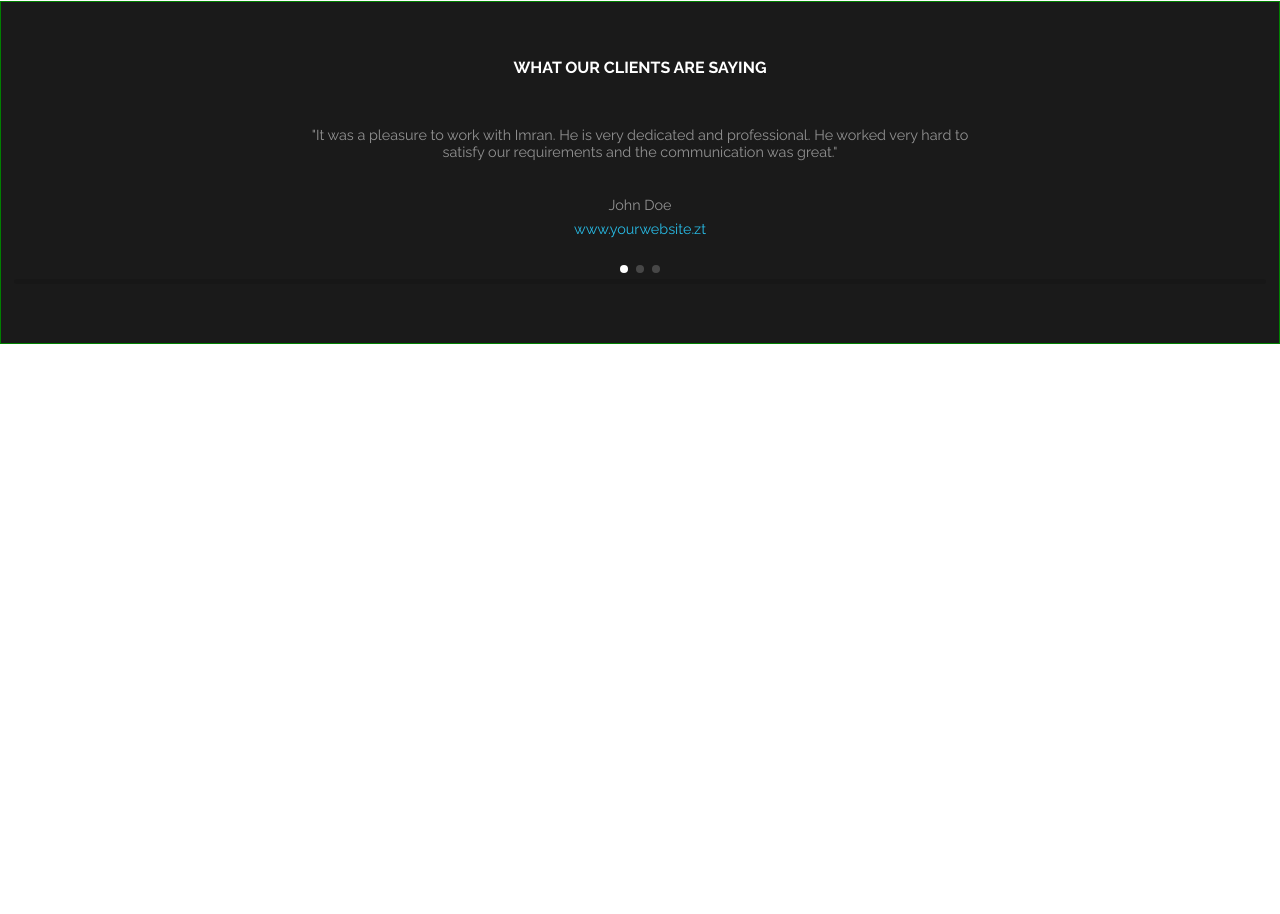
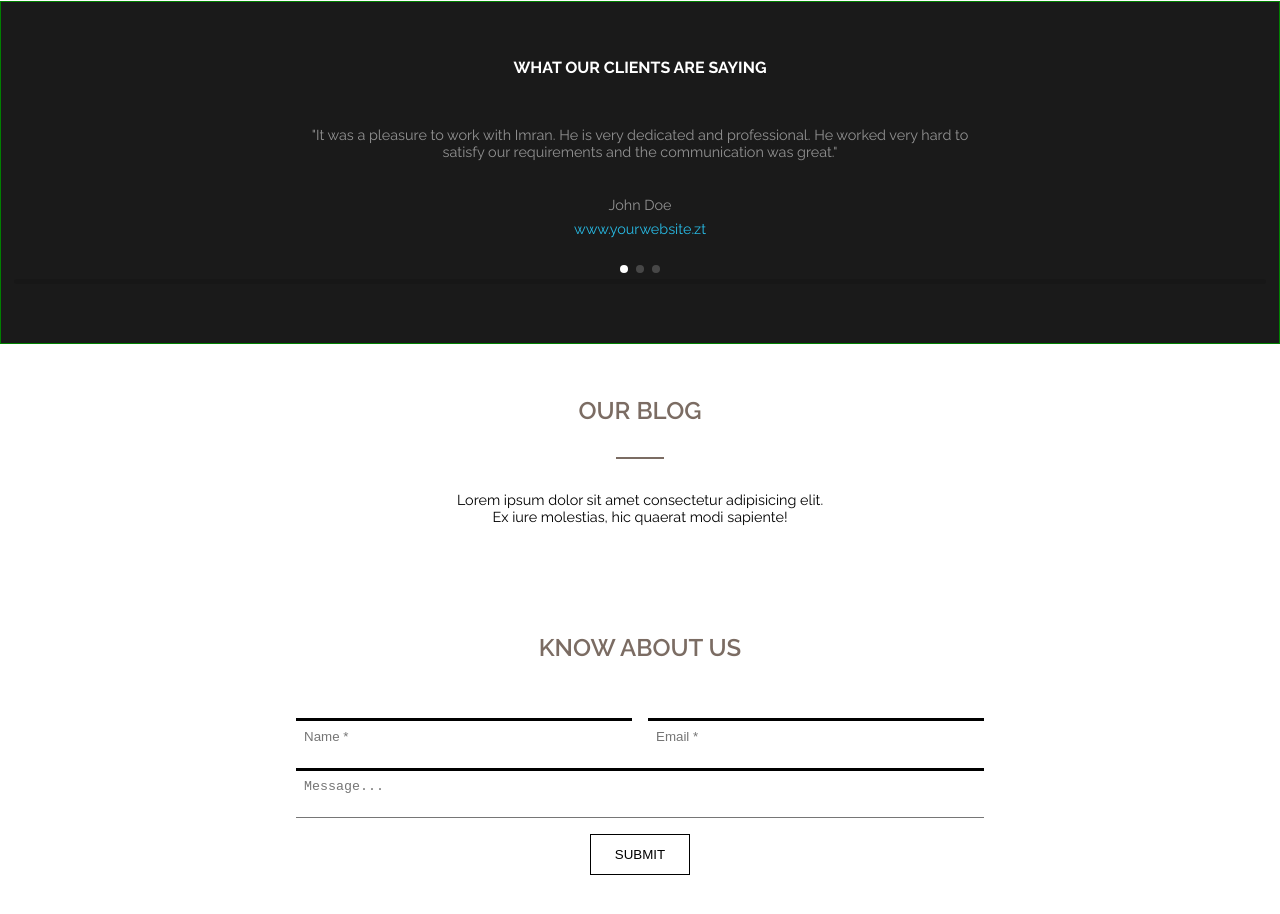
Before and after one commit to jovan-nikolic-dev/mairala, a plain HTML site: page index.html in a window 1280 px wide. Shown: the part 3633-4547 px from the top of the page. Before the commit the page ends 3977 px from the top, so only its background shows below. Drawn offline with nearby package versions, Linux system fonts and the light colour scheme.

Commit message:
in_progress

```diff
--- a/css/style.css
+++ b/css/style.css
@@ -8,6 +8,8 @@
     --clr-dark-bg: #1a1a1a;
     --clr-dark-bg-text: #929292;
     --clr-link: #28bbe5;
+    --clr-footer-bg: #222222;
+    --clr-footer-text: #c2c2c2;
 }
 /* reset */
 * {
@@ -58,6 +60,7 @@
     margin: auto;
     padding: 0 1rem;
 }
+
 
 
     /* headings */
@@ -277,9 +280,10 @@ a {
 #latest .heading {
     color: #fff;
     margin-top: 0;
-
 }
-
+#latest a {
+    color: var(--clr-link);
+}
 #portfolios .button-container {
     padding: 4rem 0;
     display: flex;
@@ -363,3 +367,80 @@ a {
 #testimonials .swiper-pagination-bullet {
     background-color: white;
 }
+
+
+#blog .wrapper {
+    display: flex;
+    justify-content: center;
+}
+
+#contact {
+    padding: 3.5rem 0;
+}
+#contact .wrapper {
+    display: grid;
+}
+#contact h2 {
+    grid-column-start: 1;
+    grid-column-end: 3;
+    grid-row-start: 1;
+    grid-row-end: 2;
+    justify-self: center;
+}
+#contact input[type="text"] {
+    grid-column-start: 1;
+    grid-column-end: 2;
+    grid-row-start: 2;
+    grid-row-end: 3;
+}
+#contact input[type="email"] {
+    grid-column-start: 2;
+    grid-column-end: 3;
+    grid-row-start: 2;
+    grid-row-end: 3;
+}
+#contact textarea {
+    grid-column-start: 1;
+    grid-column-end: 3;
+    grid-row-start: 3;
+    grid-row-end: 4;
+}
+#contact .button-container {
+    grid-column-start: 1;
+    grid-column-end: 3;
+    grid-row-start: 4;
+    grid-row-end: 5;
+    justify-self: center;
+}
+
+#contact h2 {
+    margin-bottom: 3.5rem;
+}
+#contact input:not([type="submit"]),
+#contact textarea {
+    padding: .5rem;
+    border-top: 3px solid #000;
+
+    border-left: none;
+    border-right: none;
+    margin-bottom: 1rem;
+}
+#contact input[type="text"],
+#contact input[type="email"] {
+    border-bottom: none;
+}
+#contact textarea {
+    resize: none;
+}
+#contact input[type="text"] {
+    margin-right: .5rem;
+}
+#contact input[type="email"] {
+    margin-left: .5rem;
+}
+
+
+#main-footer .footer-info {
+    color: var(--clr-footer-text);
+    background-color: var(--clr-footer-bg);
+}
--- a/index.html
+++ b/index.html
@@ -268,13 +268,29 @@
     </section>
 
     <section id="blog">
-        <div class="container">
-
+        <div class="container-md">
+            <div class="wrapper">
+                <div class="text-box-primary text-center">
+                    <h2 class="heading section-heading">our blog</h2>
+                    <div class="bottom-line"></div>
+                    <p>Lorem ipsum dolor sit amet consectetur adipisicing elit. Ex iure molestias, hic quaerat modi sapiente!</p>
+                </div>
+            </div>
+            <div class="item-grid"></div>
         </div>
     </section>
 
     <section id="contact">
-        <div class="container">
+        <div class="container-sm">
+            <div class="wrapper">
+                <h2 class="heading section-heading">know about us</h2>
+                <input type="text" placeholder="Name *">
+                <input type="email" placeholder="Email *">
+                <textarea name="message" placeholder="Message..."></textarea>
+                <div class="button-container">
+                    <input type="submit" class="btn" value="Submit">
+                </div>
+            </div>
 
         </div>
     </section>
@@ -282,7 +298,10 @@
     <footer id="main-footer">
         <div class="container">
             <div class="footer-info">
-
+                <div class="footer-info-main"></div>
+                <div class="footer-info-recent"></div>
+                <div class="footer-info-feeds"></div>
+                <div class="footer-info-addres"></div>
             </div>
 
             <div class="footer-copyright">
@@ -293,6 +312,7 @@
 
     <!-- Swiper CDN -->
     <script src="https://unpkg.com/swiper/js/swiper.min.js"></script>
+
     <!-- Initialize Swiper in JS -->
     <script>
         var swiper = new Swiper('.swiper-1', {
@@ -305,6 +325,7 @@
         });
     </script>
 
+    <!-- Initialize Swiper in JS -->
     <script>
         var mySwiper = new Swiper ('.swiper-2', {
         slidesPerView: 1,
```
Also changed, not shown: css/swiper.css.
